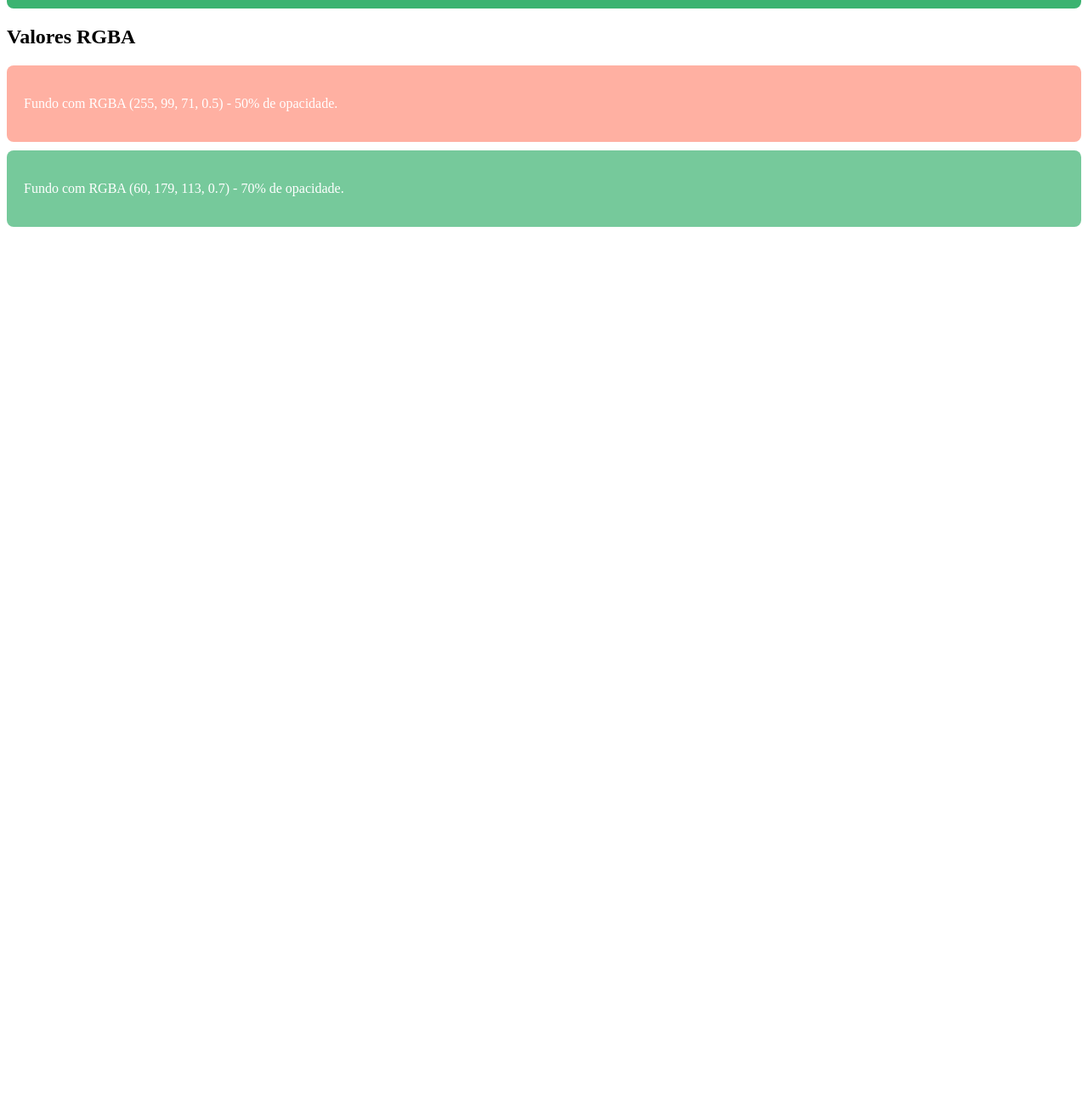
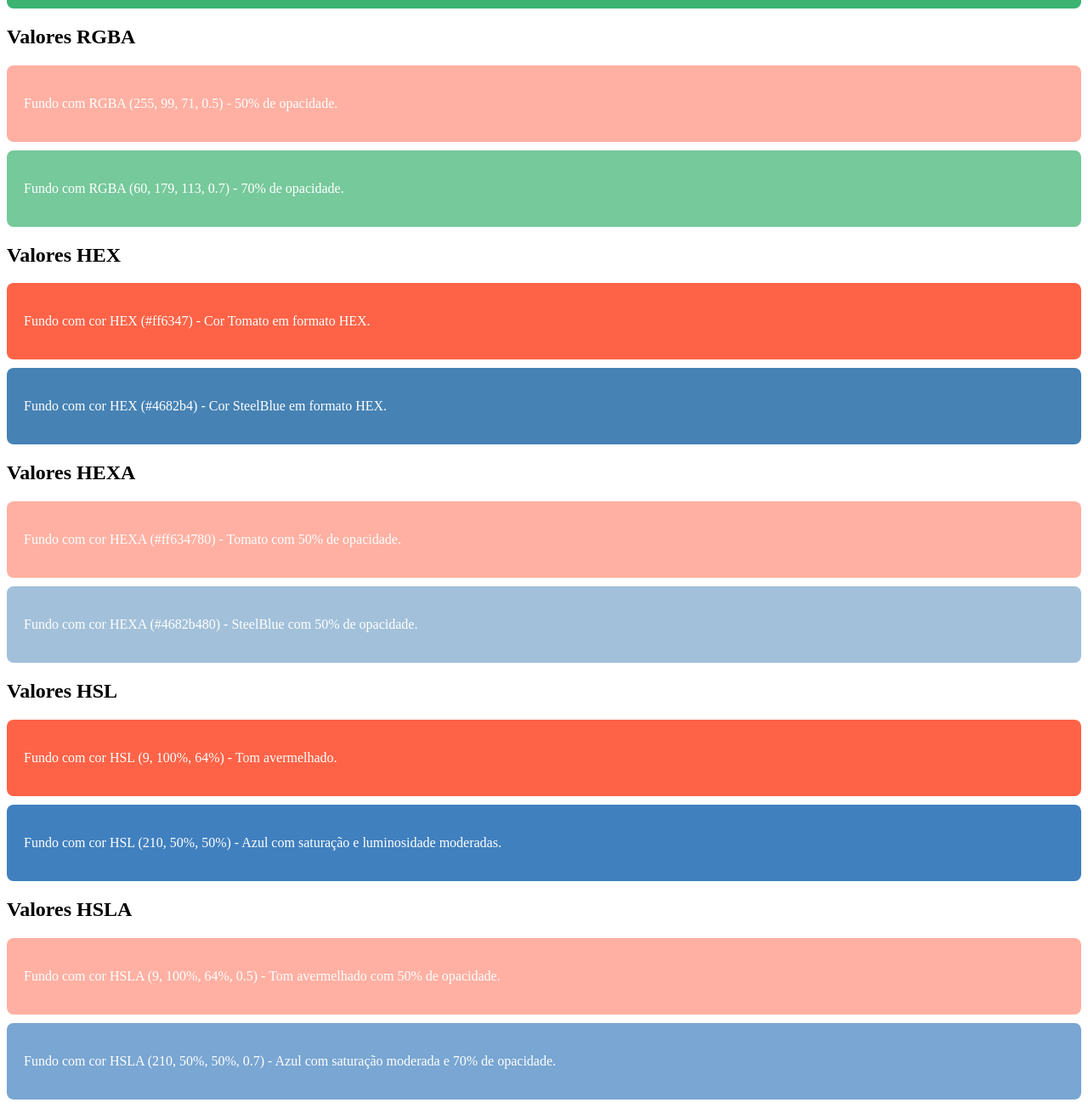
Before and after one commit to DioclecianoGO/TrilhaFrontEnd, a plain HTML site: page W3School/HTML Tutorial/html_colors.html in a window 1280 px wide. Shown: the part 1252-2556 px from the top of the page at 85% size. Before the commit the page ends 1529 px from the top, so only its background shows below. Drawn offline with Linux system fonts and the light colour scheme.

Commit message:
Atualização | W3School - HTML Tutorial: Colors

```diff
--- a/W3School/HTML Tutorial/html_colors.html
+++ b/W3School/HTML Tutorial/html_colors.html
@@ -69,5 +69,49 @@
         </div>
     </section>
 
+    <!-- Exemplo com HEX -->
+    <section>
+        <h2>Valores HEX</h2>
+        <div style="background-color:#ff6347; padding: 20px; margin: 10px 0; border-radius: 8px; color: white;">
+            <p>Fundo com cor HEX (#ff6347) - Cor Tomato em formato HEX.</p>
+        </div>
+        <div style="background-color:#4682b4; padding: 20px; margin: 10px 0; border-radius: 8px; color: white;">
+            <p>Fundo com cor HEX (#4682b4) - Cor SteelBlue em formato HEX.</p>
+        </div>
+    </section>
+
+    <!-- Exemplo com HEXA (HEX com opacidade) -->
+    <section>
+        <h2>Valores HEXA</h2>
+        <div style="background-color:#ff634780; padding: 20px; margin: 10px 0; border-radius: 8px; color: white;">
+            <p>Fundo com cor HEXA (#ff634780) - Tomato com 50% de opacidade.</p>
+        </div>
+        <div style="background-color:#4682b480; padding: 20px; margin: 10px 0; border-radius: 8px; color: white;">
+            <p>Fundo com cor HEXA (#4682b480) - SteelBlue com 50% de opacidade.</p>
+        </div>
+    </section>
+
+    <!-- Exemplo com HSL -->
+    <section>
+        <h2>Valores HSL</h2>
+        <div style="background-color:hsl(9, 100%, 64%); padding: 20px; margin: 10px 0; border-radius: 8px; color: white;">
+            <p>Fundo com cor HSL (9, 100%, 64%) - Tom avermelhado.</p>
+        </div>
+        <div style="background-color:hsl(210, 50%, 50%); padding: 20px; margin: 10px 0; border-radius: 8px; color: white;">
+            <p>Fundo com cor HSL (210, 50%, 50%) - Azul com saturação e luminosidade moderadas.</p>
+        </div>
+    </section>
+
+    <!-- Exemplo com HSLA -->
+    <section>
+        <h2>Valores HSLA</h2>
+        <div style="background-color:hsla(9, 100%, 64%, 0.5); padding: 20px; margin: 10px 0; border-radius: 8px; color: white;">
+            <p>Fundo com cor HSLA (9, 100%, 64%, 0.5) - Tom avermelhado com 50% de opacidade.</p>
+        </div>
+        <div style="background-color:hsla(210, 50%, 50%, 0.7); padding: 20px; margin: 10px 0; border-radius: 8px; color: white;">
+            <p>Fundo com cor HSLA (210, 50%, 50%, 0.7) - Azul com saturação moderada e 70% de opacidade.</p>
+        </div>
+    </section>
+
 </body>
 </html>
```
